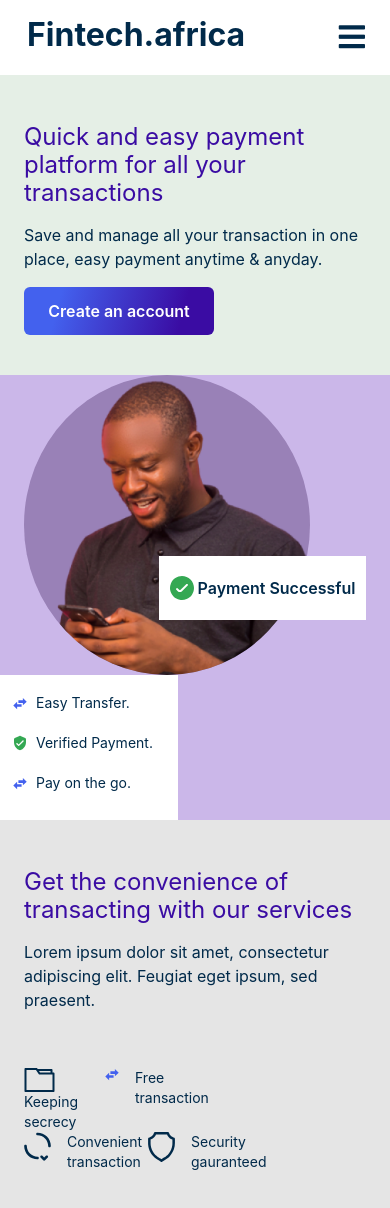
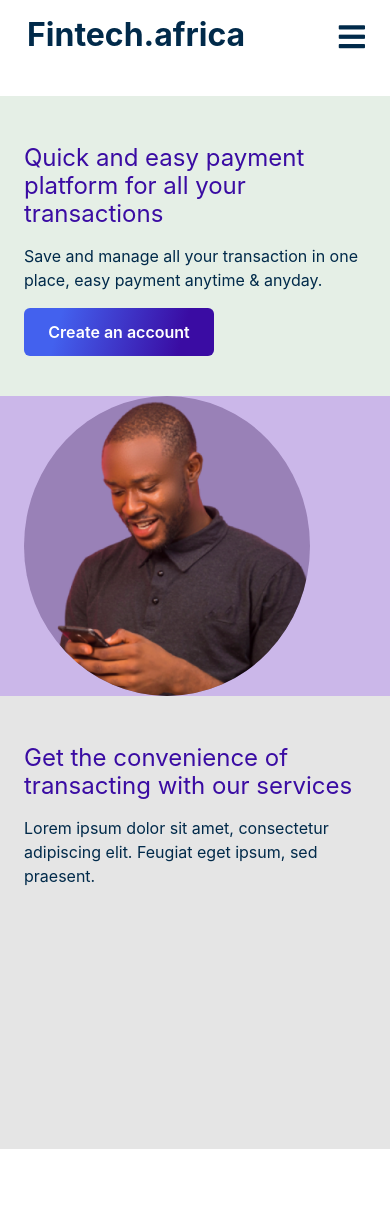
Before and after one commit to Danny4life/fintech.africa, a React (Vite) app: page /homepage in a window 390 px wide. Shown: the top 1208 px of the page. After the commit the page ends 1149 px from the top, so only its background shows below. Built offline with nearby package versions, Linux system fonts and the light colour scheme.

Commit message:
edit file

```diff
--- a/src/component/landing-page-navbar/landingPage.css
+++ b/src/component/landing-page-navbar/landingPage.css
@@ -9,9 +9,13 @@
     display: flex;
     justify-content: space-evenly;
     align-items: center;
-    height: 75px;
+    height: 96px;
+    /* width: 1440px; */
     background: #FFFFFF;
     color: #012A4A;
+    /* position: fixed;
+    top: 0; */
+
 }
 
     .logo {
@@ -102,6 +106,7 @@
         .navbar {
             display: flex;
             justify-content: space-between;
+            position: static;
         }
 
         .nav-links {
--- a/src/pages/landing-page/Homepage.jsx
+++ b/src/pages/landing-page/Homepage.jsx
@@ -56,7 +56,7 @@ const Homepage = () => {
                             lg:mt-20 lg:h-[455px]"
                         />
                         <div
-                            className="w-[178px] h-[145px] bg-[#FFFFFF] md:max-xl:hidden
+                            className="hidden lg:block w-[178px] h-[145px] bg-[#FFFFFF] md:max-xl:hidden
                             lg:absolute lg:bottom-[18rem]"
                         >
                             <div className="flex pt-4 ml-2 gap-1">
@@ -76,10 +76,10 @@ const Homepage = () => {
 
                         </div>
                          <div
-                            className="flex md:max-xl:hidden gap-1 justify-center items-center absolute bottom-56 right-6
-                            md:top-24 md:right-8 w-[207px] h-[64px] bg-[#FFFFFF]">
+                            className="hidden lg:flex gap-1 justify-center items-center absolute right-6
+                            md:top-28 md:right-8 w-[207px] h-[64px] bg-[#FFFFFF]">
                                 <span><GoodIcon /></span>
-                                <span className="font-semibold text-base leading-5 text-[#012A4A]">
+                                <span className="font-semibold text-base leading-5 text-[#0b161f]">
                                     Payment Successful
                                 </span>
                         </div>
@@ -96,11 +96,12 @@ const Homepage = () => {
                             </h1>
                             <p className="ml-6
                             md:w-[26rem] font-normal text-base lg:leading-6 text-[#012A4A] mb-14">
-                                Lorem ipsum dolor sit amet, consectetur adipiscing elit. Feugiat eget ipsum, sed praesent.
+                                Lorem ipsum dolor sit amet, consectetur adipiscing elit.
+                                Feugiat eget ipsum, sed praesent.
                             </p>
                         </div>
 
-                        <div className="md:flex md:flex-col md:gap-2 ml-6 gap-4 flex">
+                        <div className="md:flex md:flex-col md:gap-2 ml-6 gap-4 lg:flex hidden">
                             <div className="hover:bg-slate-600">
                                 <Briefcase />
                                 <p className="w-[4.063rem] text-sm font-normal leading-5 text-[#012A4A] md:mb-12">Keeping secrecy</p>
@@ -111,7 +112,7 @@ const Homepage = () => {
                             <p className="w-[4.063rem] text-sm font-normal leading-5 text-[#012A4A] mb-4">Free transaction</p>
                         </div>
 
-                        <div className="lg:mr-80 md:flex md:flex-col md:gap-2 ml-6 gap-4 flex">
+                        <div className="lg:mr-80 md:flex md:flex-col md:gap-2 ml-6 gap-4 lg:flex hidden">
                             <Transaction />
                             <p className="w-[4.063rem]  text-sm font-normal leading-5 text-[#012A4A] md:mb-12">Convenient transaction</p>
 
```
Also changed, not shown: package.json (+7 -2 lines), 2 other files (tests, documents, lock files or other folders).
